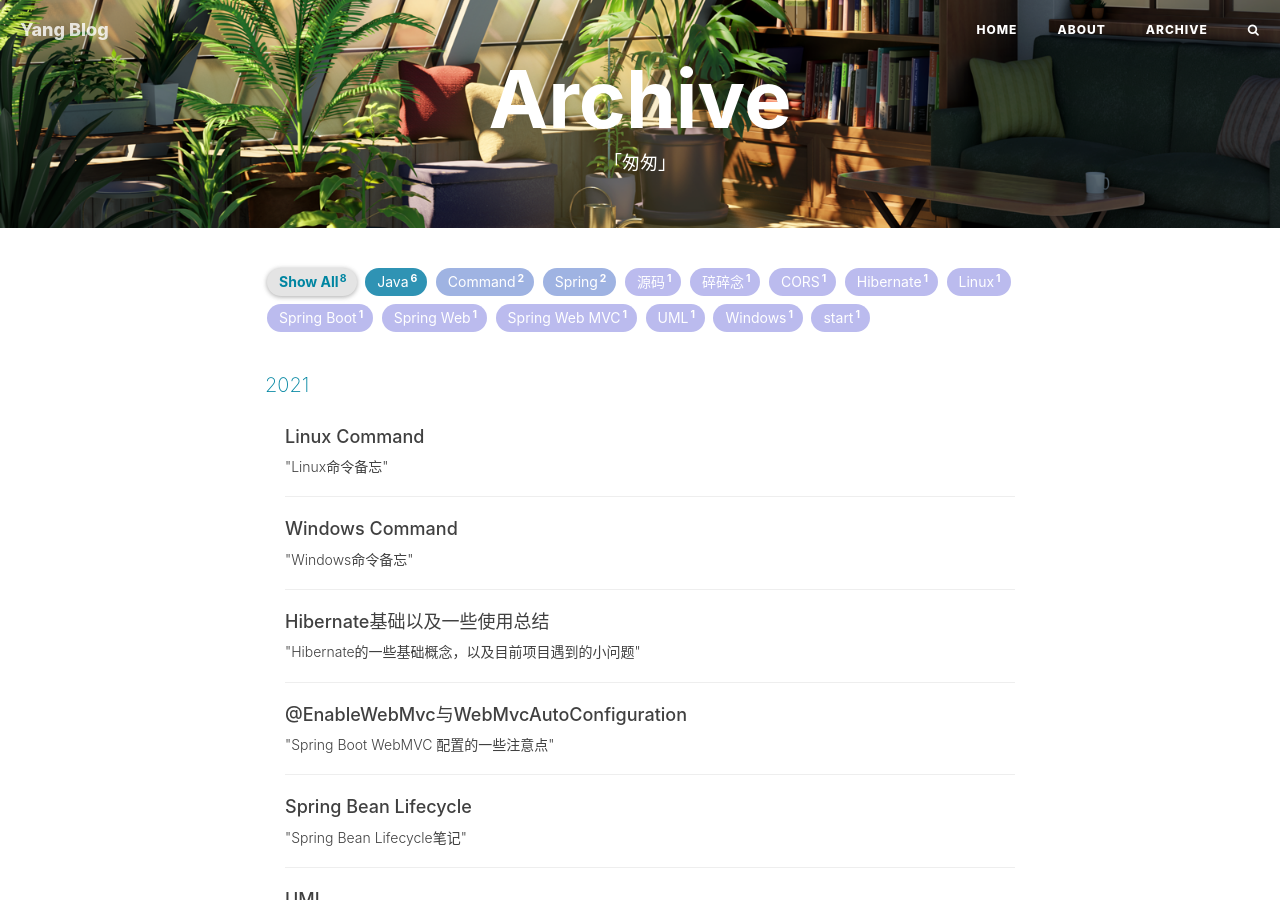
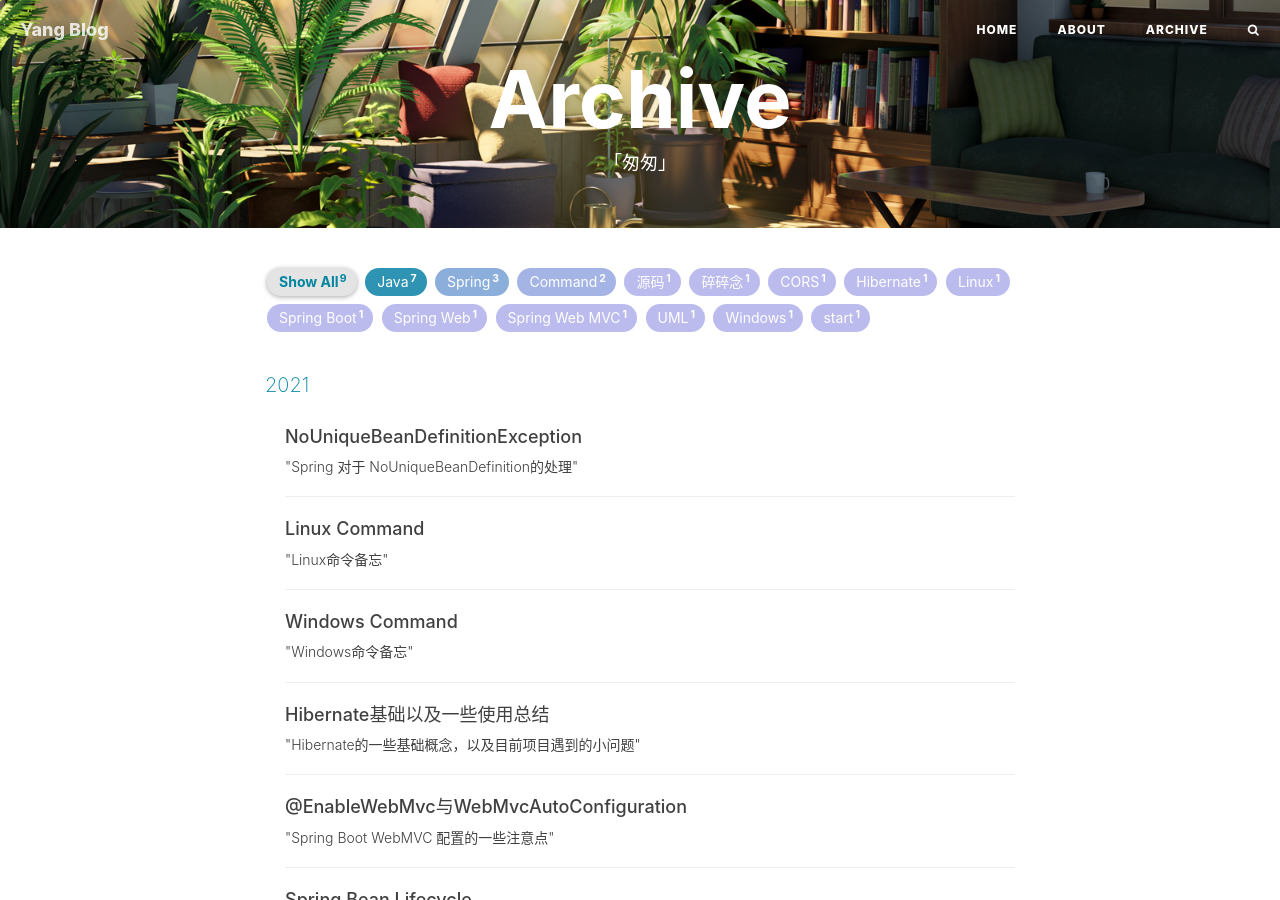
Before and after one commit to tablesheep233/tablesheep233.github.io, a Jekyll site: the page built from archive.html, in a window 1280 px wide and 900 px high. Built offline with Jekyll 4.4.1, drawn with Linux system fonts in a browser that asks for light colours; nearby versions of some CDN libraries; comment, search, counter and statistics services are not loaded; some of the changed lines change nothing that is shown.

Commit message:
[post] Spring no unique bean definition

````diff
--- /dev/null
+++ b/_posts/2021-08-01-NoUniqueBeanDefinitionException.md
@@ -0,0 +1,309 @@
+---
+layout:     post
+title:      "NoUniqueBeanDefinitionException"
+subtitle:   " \"Spring 对于 NoUniqueBeanDefinition的处理\""
+date:       2021-08-01 19:10:00
+header-style: text
+author:     "tablesheep"
+catalog: true
+tags:
+    - Java
+    - Spring
+---
+
+>  “Spring 对于 NoUniqueBeanDefinition（不唯一的Bean）的处理”
+
+
+
+## NoUniqueBeanDefinitionException
+
+`Spring IoC`容器有两种实现依赖控制的方法，一种是依赖注入，一种是依赖查找，在默认情况下，当某个类型的`Bean`存在多个的情况下，都可能会发生`NoUniqueBeanDefinitionException`。
+
+使用错误倒推的方法看看依赖注入以及依赖查找对不唯一`Bean`的处理。
+
+## 依赖注入分析
+
+错误点：在依赖注入处理多个`Bean`时，当一切方案都没用（啥都没配置时），会使用`DependencyDescriptor#resolveNotUnique`抛出异常
+
+```java
+public class DependencyDescriptor extends InjectionPoint implements Serializable {
+......
+	@Nullable
+	public Object resolveNotUnique(ResolvableType type, Map<String, Object> matchingBeans) throws BeansException {
+		throw new NoUniqueBeanDefinitionException(type, matchingBeans.keySet());
+	}
+
+......
+}
+
+```
+
+分析入口：`DefaultListableBeanFactory#doResolveDependency`
+
+### doResolveDependency
+
+```java
+@Nullable
+public Object doResolveDependency(DependencyDescriptor descriptor, @Nullable String beanName,
+      @Nullable Set<String> autowiredBeanNames, @Nullable TypeConverter typeConverter) throws BeansException {
+
+   InjectionPoint previousInjectionPoint = ConstructorResolver.setCurrentInjectionPoint(descriptor);
+   try {
+      ......
+
+          //解析是否集合类型（包括Map）类型的Bean，是返回Bean集合
+      Object multipleBeans = resolveMultipleBeans(descriptor, beanName, autowiredBeanNames, typeConverter);
+      if (multipleBeans != null) {
+         return multipleBeans;
+      }
+
+       //获取可以进行依赖注入符合条件的所有Bean
+      Map<String, Object> matchingBeans = findAutowireCandidates(beanName, type, descriptor);
+      if (matchingBeans.isEmpty()) {
+         if (isRequired(descriptor)) {
+            raiseNoMatchingBeanFound(type, descriptor.getResolvableType(), descriptor);
+         }
+         return null;
+      }
+
+      String autowiredBeanName;
+      Object instanceCandidate;
+
+      if (matchingBeans.size() > 1) {
+          //若不止一个Bean，从中决定一个Bean进行注入
+         autowiredBeanName = determineAutowireCandidate(matchingBeans, descriptor);
+         if (autowiredBeanName == null) {
+            if (isRequired(descriptor) || !indicatesMultipleBeans(type)) {
+                //决定不了，且不允许为空，抛出异常
+               return descriptor.resolveNotUnique(descriptor.getResolvableType(), matchingBeans);
+            }
+            else {
+               // In case of an optional Collection/Map, silently ignore a non-unique case:
+               // possibly it was meant to be an empty collection of multiple regular beans
+               // (before 4.3 in particular when we didn't even look for collection beans).
+               return null;
+            }
+         }
+         instanceCandidate = matchingBeans.get(autowiredBeanName);
+      }
+      else {
+         // We have exactly one match.
+         Map.Entry<String, Object> entry = matchingBeans.entrySet().iterator().next();
+         autowiredBeanName = entry.getKey();
+         instanceCandidate = entry.getValue();
+      }
+
+      ......
+      return result;
+   }
+   finally {
+      ConstructorResolver.setCurrentInjectionPoint(previousInjectionPoint);
+   }
+}
+```
+
+
+
+#### findAutowireCandidates
+
+查找合适的`Bean`，会根据`autowireCandidate`进行判断`Bean`是否能用于自动装配。`isAutowireCandidate`方法进过一系列调用会使用`AutowireCandidateResolver`进行判断，默认使用`ContextAnnotationAutowireCandidateResolver`，包含了`autowireCandidate`判断，以及`@Qualifier`判断。
+
+```java
+protected Map<String, Object> findAutowireCandidates(
+      @Nullable String beanName, Class<?> requiredType, DependencyDescriptor descriptor) {
+
+    //先把符合类型的Bean都查询出来
+   String[] candidateNames = BeanFactoryUtils.beanNamesForTypeIncludingAncestors(
+         this, requiredType, true, descriptor.isEager());
+   Map<String, Object> result = CollectionUtils.newLinkedHashMap(candidateNames.length);
+   ......
+
+   for (String candidate : candidateNames) {
+       //isAutowireCandidate会先根据autowireCandidate判断，而后会使用@Qualifier判断，若允许则加入result中
+      if (!isSelfReference(beanName, candidate) && isAutowireCandidate(candidate, descriptor)) {
+         addCandidateEntry(result, candidate, descriptor, requiredType);
+      }
+   }
+   if (result.isEmpty()) {
+       //后续保险匹配，可忽略
+      boolean multiple = indicatesMultipleBeans(requiredType);
+      // Consider fallback matches if the first pass failed to find anything...
+      DependencyDescriptor fallbackDescriptor = descriptor.forFallbackMatch();
+      for (String candidate : candidateNames) {
+         if (!isSelfReference(beanName, candidate) && isAutowireCandidate(candidate, fallbackDescriptor) &&
+               (!multiple || getAutowireCandidateResolver().hasQualifier(descriptor))) {
+            addCandidateEntry(result, candidate, descriptor, requiredType);
+         }
+      }
+      if (result.isEmpty() && !multiple) {
+         // Consider self references as a final pass...
+         // but in the case of a dependency collection, not the very same bean itself.
+         for (String candidate : candidateNames) {
+            if (isSelfReference(beanName, candidate) &&
+                  (!(descriptor instanceof MultiElementDescriptor) || !beanName.equals(candidate)) &&
+                  isAutowireCandidate(candidate, fallbackDescriptor)) {
+               addCandidateEntry(result, candidate, descriptor, requiredType);
+            }
+         }
+      }
+   }
+   return result;
+}
+```
+
+
+
+##### AutowireCandidateResolver
+
+默认根据`BeanDefinition#autowireCandidate`判断，子类`QualifierAnnotationAutowireCandidateResolver`提供`@Qualifier`处理能力，默认`ContextAnnotationAutowireCandidateResolver`继承`QualifierAnnotationAutowireCandidateResolver`。
+
+```java
+public interface AutowireCandidateResolver {
+
+   /**
+    * Determine whether the given bean definition qualifies as an
+    * autowire candidate for the given dependency.
+    * <p>The default implementation checks
+    * {@link org.springframework.beans.factory.config.BeanDefinition#isAutowireCandidate()}.
+    * @param bdHolder the bean definition including bean name and aliases
+    * @param descriptor the descriptor for the target method parameter or field
+    * @return whether the bean definition qualifies as autowire candidate
+    * @see org.springframework.beans.factory.config.BeanDefinition#isAutowireCandidate()
+    */
+   default boolean isAutowireCandidate(BeanDefinitionHolder bdHolder, DependencyDescriptor descriptor) {
+      return bdHolder.getBeanDefinition().isAutowireCandidate();
+   }
+}
+```
+
+
+
+#### determineAutowireCandidate
+
+包含了`Primary`、`@Priority`、名称匹配三种策略
+
+```java
+/**
+ * Determine the autowire candidate in the given set of beans.
+ * <p>Looks for {@code @Primary} and {@code @Priority} (in that order).
+ * @param candidates a Map of candidate names and candidate instances
+ * that match the required type, as returned by {@link #findAutowireCandidates}
+ * @param descriptor the target dependency to match against
+ * @return the name of the autowire candidate, or {@code null} if none found
+ */
+@Nullable
+protected String determineAutowireCandidate(Map<String, Object> candidates, DependencyDescriptor descriptor) {
+   Class<?> requiredType = descriptor.getDependencyType();
+    //是否指定了Primary
+   String primaryCandidate = determinePrimaryCandidate(candidates, requiredType);
+   if (primaryCandidate != null) {
+      return primaryCandidate;
+   }
+    //是否有使用@Priority指定优先级
+   String priorityCandidate = determineHighestPriorityCandidate(candidates, requiredType);
+   if (priorityCandidate != null) {
+      return priorityCandidate;
+   }
+   // Fallback
+   for (Map.Entry<String, Object> entry : candidates.entrySet()) {
+      String candidateName = entry.getKey();
+      Object beanInstance = entry.getValue();
+       //最后兜底，使用BeanName和注入属性的名称进行匹配
+      if ((beanInstance != null && this.resolvableDependencies.containsValue(beanInstance)) ||
+            matchesBeanName(candidateName, descriptor.getDependencyName())) {
+         return candidateName;
+      }
+   }
+   return null;
+}
+```
+
+
+
+## 依赖查找分析
+
+依赖查找有两种，一种是指定Bean的名称查找，不存在不唯一的情况，另一种便是根据类型去查找，可能会出现`NoUniqueBeanDefinitionException`。
+
+错误点：`resolveNamedBean`抛出异常
+
+分析入口：`DefaultListableBeanFactory#resolveNamedBean`
+
+### resolveNamedBean
+
+根据类型`getBean`，最终会调用`resolveNamedBean`获取`NamedBeanHolder`以获得对应的`Bean`，当存在多个Bean时，此方法依次根据`BeanDefinition#autowireCandidate`、`Primary`以及`Priority`进行处理，在无法决定的情况下会报错。
+
+```java
+private <T> NamedBeanHolder<T> resolveNamedBean(
+      ResolvableType requiredType, @Nullable Object[] args, boolean nonUniqueAsNull) throws BeansException {
+
+   Assert.notNull(requiredType, "Required type must not be null");
+   String[] candidateNames = getBeanNamesForType(requiredType);
+
+   if (candidateNames.length > 1) {
+      List<String> autowireCandidates = new ArrayList<>(candidateNames.length);
+      for (String beanName : candidateNames) {
+          //判断BeanDefinition#autowireCandidate
+         if (!containsBeanDefinition(beanName) || getBeanDefinition(beanName).isAutowireCandidate()) {
+            autowireCandidates.add(beanName);
+         }
+      }
+      if (!autowireCandidates.isEmpty()) {
+         candidateNames = StringUtils.toStringArray(autowireCandidates);
+      }
+   }
+
+   if (candidateNames.length == 1) {
+      return resolveNamedBean(candidateNames[0], requiredType, args);
+   }
+   else if (candidateNames.length > 1) {
+      Map<String, Object> candidates = CollectionUtils.newLinkedHashMap(candidateNames.length);
+      for (String beanName : candidateNames) {
+         if (containsSingleton(beanName) && args == null) {
+            Object beanInstance = getBean(beanName);
+            candidates.put(beanName, (beanInstance instanceof NullBean ? null : beanInstance));
+         }
+         else {
+            candidates.put(beanName, getType(beanName));
+         }
+      }
+       //判断Primary
+      String candidateName = determinePrimaryCandidate(candidates, requiredType.toClass());
+      if (candidateName == null) {
+          //根据@Priority筛选优先级最高的
+         candidateName = determineHighestPriorityCandidate(candidates, requiredType.toClass());
+      }
+      if (candidateName != null) {
+         Object beanInstance = candidates.get(candidateName);
+         if (beanInstance == null) {
+            return null;
+         }
+         if (beanInstance instanceof Class) {
+            return resolveNamedBean(candidateName, requiredType, args);
+         }
+         return new NamedBeanHolder<>(candidateName, (T) beanInstance);
+      }
+      if (!nonUniqueAsNull) {
+         throw new NoUniqueBeanDefinitionException(requiredType, candidates.keySet());
+      }
+   }
+
+   return null;
+}
+```
+
+
+
+## 总结
+
+对于`NoUniqueBeanDefinitionException`，我们有多种处理方式，按依赖注入&依赖查找来讲
+
+- 依赖注入（按顺序）
+  1. `BeanDefinition#autowireCandidate`属性设置，只保留一个为true的
+  2. `@Qualifier`注解进行处理
+  3. 指定`Primary`的`Bean`
+  4. `@Priority`注解指定顺序
+  5. 兜底名称匹配
+- 依赖查找-按类型（按顺序）
+  1. `BeanDefinition#autowireCandidate`属性设置，只保留一个为true的
+  2. 指定`Primary`的`Bean`
+  3. `@Priority`注解指定顺序
````
Also changed, not shown: _posts/2021-06-18-CORS & Spring CORS.md (+2 -2 lines).
